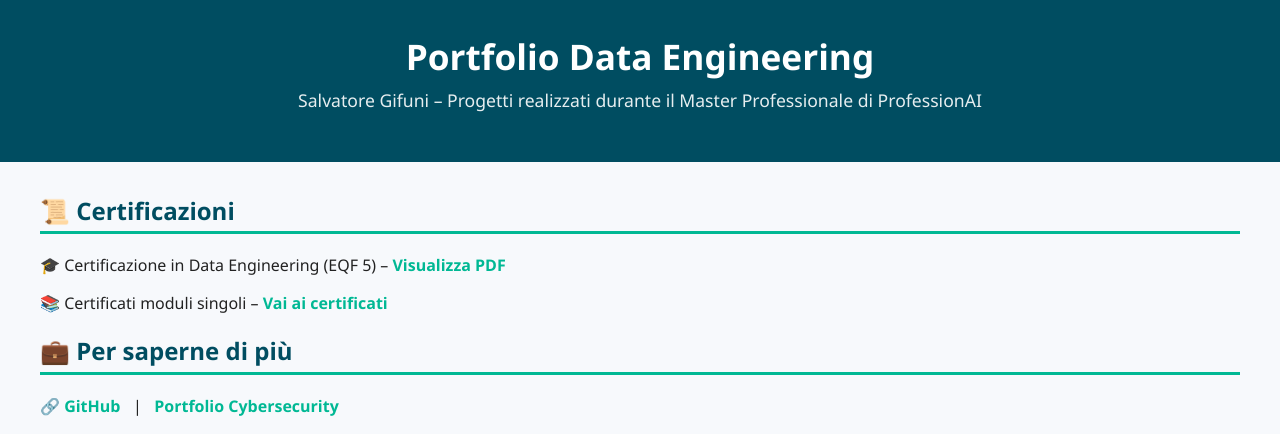
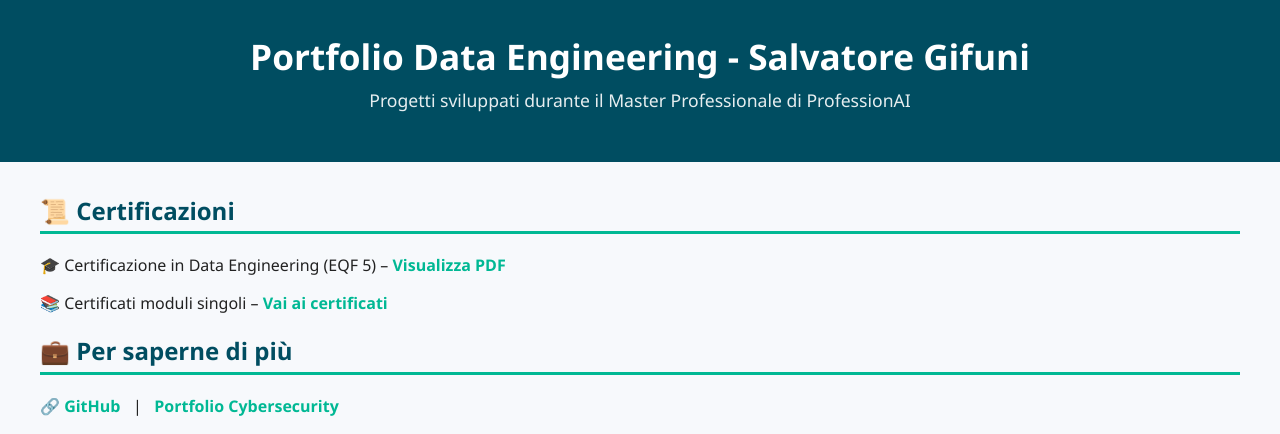
Before and after one commit to SalvatoreGifuni/Portfolio_DataEng, a plain HTML site: page index.html in a window 1280 px wide. Shown: the top 434 px of the page. Drawn offline with Linux system fonts and the light colour scheme.

Commit message:
Update index.html

```diff
--- a/index.html
+++ b/index.html
@@ -90,8 +90,8 @@
 <body>
 
   <header>
-    <h1>Portfolio Data Engineering</h1>
-    <p>Salvatore Gifuni – Progetti realizzati durante il Master Professionale di ProfessionAI</p>
+    <h1>Portfolio Data Engineering - Salvatore Gifuni</h1>
+    <p> Progetti sviluppati durante il Master Professionale di ProfessionAI</p>
   </header>
 
   <main>
```
